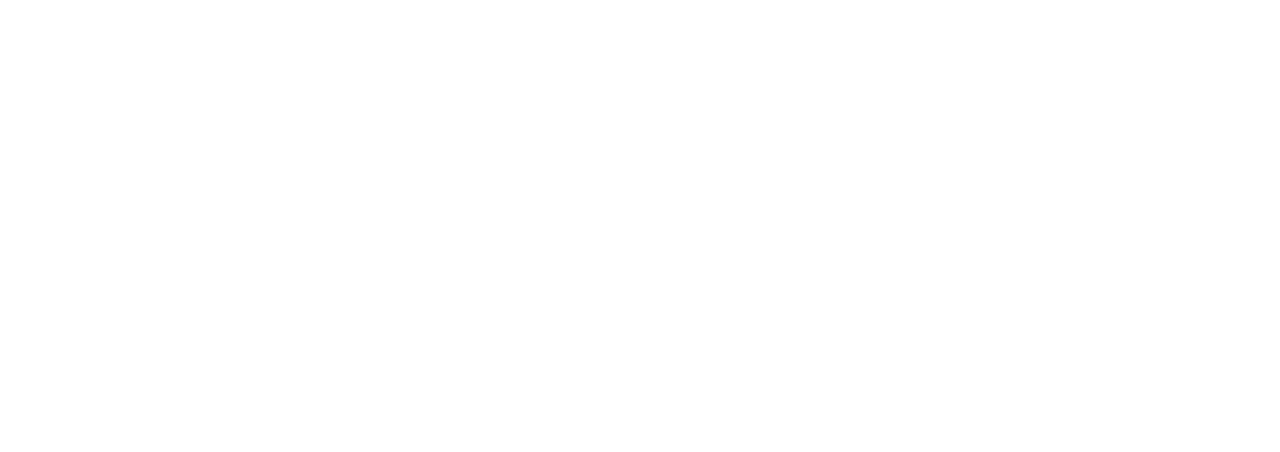
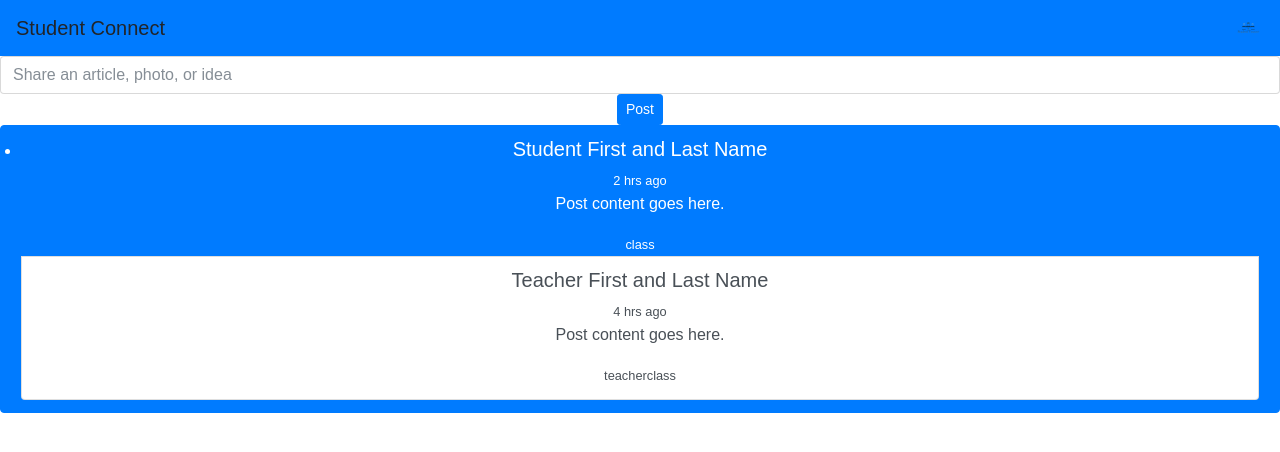
Before and after one commit to StudentsforJobs/StudentConnect, a React (Create React App) app in the folder front-end/student-connect/: page /Home in a window 1280 px wide. Shown: the top 452 px of the page. Built offline with nearby package versions, Linux system fonts and the light colour scheme.

Commit message:
added post info

```diff
--- a/front-end/student-connect/src/components/NavBar.js
+++ b/front-end/student-connect/src/components/NavBar.js
@@ -1,21 +1,11 @@
-import React from 'react';
+import React, { Component } from 'react';
 
 export default class NavBar extends Component {
-  redner() {
+  render() {
     return (
-      <nav class="navbar navbar-light bg-faded">
-        <a class="navbar-brand" href="#">
-          <img src="/assets/brand/bootstrap-solid.svg" width="30" height="30" alt=""/></a>
-        </nav>
-
-        <nav class="navbar navbar-inverse">
-  <div class="container-fluid">
-    <div class="navbar-header">
-      <button type="button" class="navbar-toggle collapsed" data-toggle="collapse" data-target="#bs-example-navbar-collapse-2">
-        <span class="sr-only">Toggle navigation</span>
-        <span class="icon-bar"></span>
-        <span class="icon-bar"></span>
-        <span class="icon-bar"></span>
-      </button>
-      <a class="navbar-brand" href="#">Brand</a>
-    </div>
+      <nav className="navbar navbar-toggleable-md navbar-inverse bg-primary">
+              <a className="navbar-brand">Student Connect</a>
+              <img src="/studentconnect.png" width="30" height="30" className="d-inline-block align-top" alt="Student Connect"/>
+            </nav>)
+}
+}
--- a/front-end/student-connect/src/components/PostForm.js
+++ b/front-end/student-connect/src/components/PostForm.js
@@ -1,34 +1,32 @@
 import React, { Component } from 'react';
 
 export default class PostForm extends Component {
-  constructor() {
-    super();
-    this.state = {
-      post:
-    }
-  }
-  _handlePost = (evt) => {
-    console.log(evt.target.value);
-    this.setState({post: evt.target.value})
-  }
-
-  _addToPost = (evt) => {
-    evt.preventDefault();
-    this.setState({post: evt.target.value})
-    let postItem = JSON.stringify(this.state);
-
-
-// fetch post for posts
-
-  }
-
-  _submitPost = (evt) => {
-    evt.preventDefault()
-    console.log(evt);
-    const newPost = {
-      post: this.state.post
-    }
-  }
+  // constructor() {
+  //   super();
+  //   this.state = {
+  //     post:
+  //   }
+  // }
+  // _handlePost = (evt) => {
+  //   console.log(evt.target.value);
+  //   this.setState({post: evt.target.value})
+  // }
+  //
+  // _addToPost = (evt) => {
+  //   evt.preventDefault();
+  //   this.setState({post: evt.target.value})
+  //   let postItem = JSON.stringify(this.state);
+  //
+  //
+  // }
+  //
+  // _submitPost = (evt) => {
+  //   evt.preventDefault()
+  //   console.log(this.state);
+  //   const newPost = {
+  //     post: this.state.post
+  //   }
+  // }
   render() {
     console.log(this.state);
     return (
--- a/front-end/student-connect/src/components/PostListItem.js
+++ b/front-end/student-connect/src/components/PostListItem.js
@@ -1,18 +1,25 @@
 import React, { Component } from 'react';
-import { newPost } from './PostForm';
+// import { newPost } from './PostForm';
 
 export default class PostListItem extends Component{
   render(){
-    const newPost = this.props.post
-    console.log("newPost", newPost);
+    // const newPost = this.props.post
+    // console.log("newPost", newPost);
     return(
       <div className="list-group">
-        <div className="d-flex w-100 justify-content between">
-          <h6 className="mb-1">Student Name</h6>
-          <small>plug-in moment</small>
-        </div>
-          <p>Post goes here</p>
-      </div>
+  <ul href="#" className="list-group-item list-group-item-action active">
+    <li><span><h5 className="list-group-item-heading">Student First and Last Name</h5><small>2 hrs ago</small></span>
+    <p className="list-group-item-text">Post content goes here.</p>
+    <small>class</small>
+  </li>
+  <li href="#" className="list-group-item list-group-item-action">
+    <span><h5 className="list-group-item-heading">Teacher First and Last Name</h5><small>4 hrs ago</small></span>
+    <p className="list-group-item-text">Post content goes here.</p>
+    <small>teacher</small><small>class</small>
+  </li>
+  </ul>
+</div>
+
     )
   }
 
--- a/front-end/student-connect/src/containers/App.js
+++ b/front-end/student-connect/src/containers/App.js
@@ -1,7 +1,5 @@
 import React, { Component } from 'react';
 import { BrowserRouter, Route, Switch } from 'react-router-dom';
-import {  connect } from 'react-redux'
-// import { bindActionCreators } from 'redux';
 import '../styles/App.css';
 import StudentLoginView from "./StudentLoginView"
 import RegistrationView from "./RegistrationView"
--- a/front-end/student-connect/src/containers/HomePageView.js
+++ b/front-end/student-connect/src/containers/HomePageView.js
@@ -1,7 +1,8 @@
 import React, { Component } from 'react';
-// import NavBar from '../components/NavBar';
-// import Post from '../components/Post';
-
+import NavBar from '../components/NavBar';
+// import UserDetailCard from '../components/UserDetailCard'
+import PostListItem from '../components/PostListItem';
+import PostForm from '../components/PostForm';
 
 export default class HomePageView extends Component {
   // constructor(props){
@@ -18,9 +19,10 @@
   render(){
     return(
       <div className='wrapper'>
-
-        {/* <Navbar /> */}
+        <NavBar />
         {/* <UserDetailCard /> */}
+        <PostForm />
+        <PostListItem />
 
 
 
--- a/front-end/student-connect/src/containers/StudentLoginView.js
+++ b/front-end/student-connect/src/containers/StudentLoginView.js
@@ -16,7 +16,7 @@
   }
 
 _fetchStudents = () => {
-  axios.get('http://localhost:8080')
+  axios.get('http://localhost:8080/student')
   .then(res => {
     console.log(res);
   })
@@ -38,12 +38,12 @@
 
 _onSubmit = (evt) => {
   evt.preventDefault()
-  // console.log(this.state);
-  // axios.post("localhost:8080/login", {
-  //   userName: this.state.userName,
-  //   password: this.state.password
-  // }).then(res => console.log(res)
-  // )
+  console.log(this.state);
+  axios.post("localhost:8080/login", {
+    userName: this.state.userName,
+    password: this.state.password
+  }).then(res => console.log(res)
+  )
   this.props.history.push("/Home")
 }
 
@@ -53,16 +53,16 @@
     return(
       <div className="form">
             <div className="jumbotron" id="login">
-              <h1 className="display-3">Welcome Students!</h1>
-              <p class="lead">Log In Below!</p>
-              <hr class="my-4"/>
+              <h1 className="display-3">Welcome!</h1>
+              <p className="lead">Log In Below!</p>
+              <hr className="my-4"/>
               <form onSubmit={this._onSubmit}>
                 <div className="form-group">
-                  <input type="form-control"  onChange={this._handleUsernameChange} id="username" value={this.state.value} placeholder="Username" type="username" class=".form-control" required autoComplete="off"/>
+                  <input type="form-control"  onChange={this._handleUsernameChange} id="username" value={this.state.value} placeholder="Username" type="username" className=".form-control" required autoComplete="off"/>
               </div>
 
               <div className="form-group">
-                  <input onChange={this._handlePasswordChange} id="password" value={this.state.value} placeholder="password" type="password" class=".form-control" required autoComplete="off"/>
+                  <input onChange={this._handlePasswordChange} id="password" value={this.state.value} placeholder="password" type="password" className=".form-control" required autoComplete="off"/>
               </div>
 
               <button type='submit' className="btn btn-success">Log In</button>
```
Also changed, not shown: front-end/student-connect/src/components/PostList.js (+3 -4 lines), front-end/student-connect/public/studentconnect.png (added).
